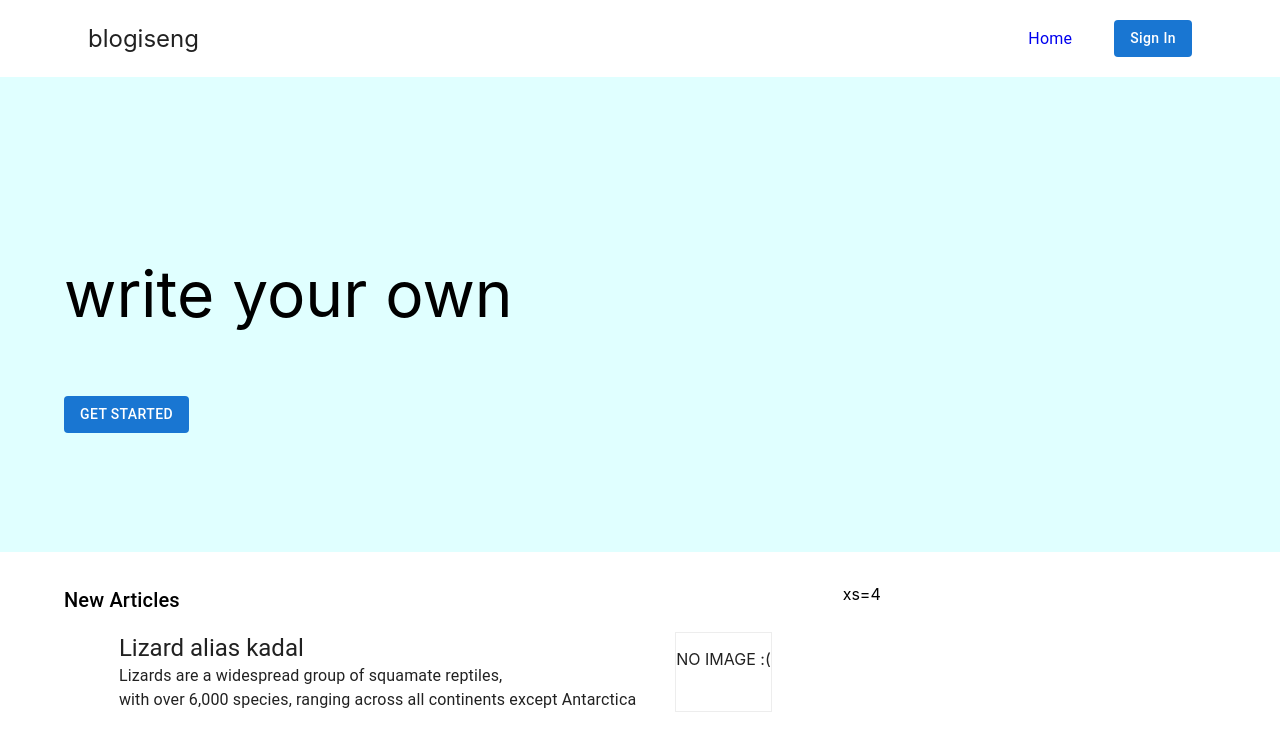
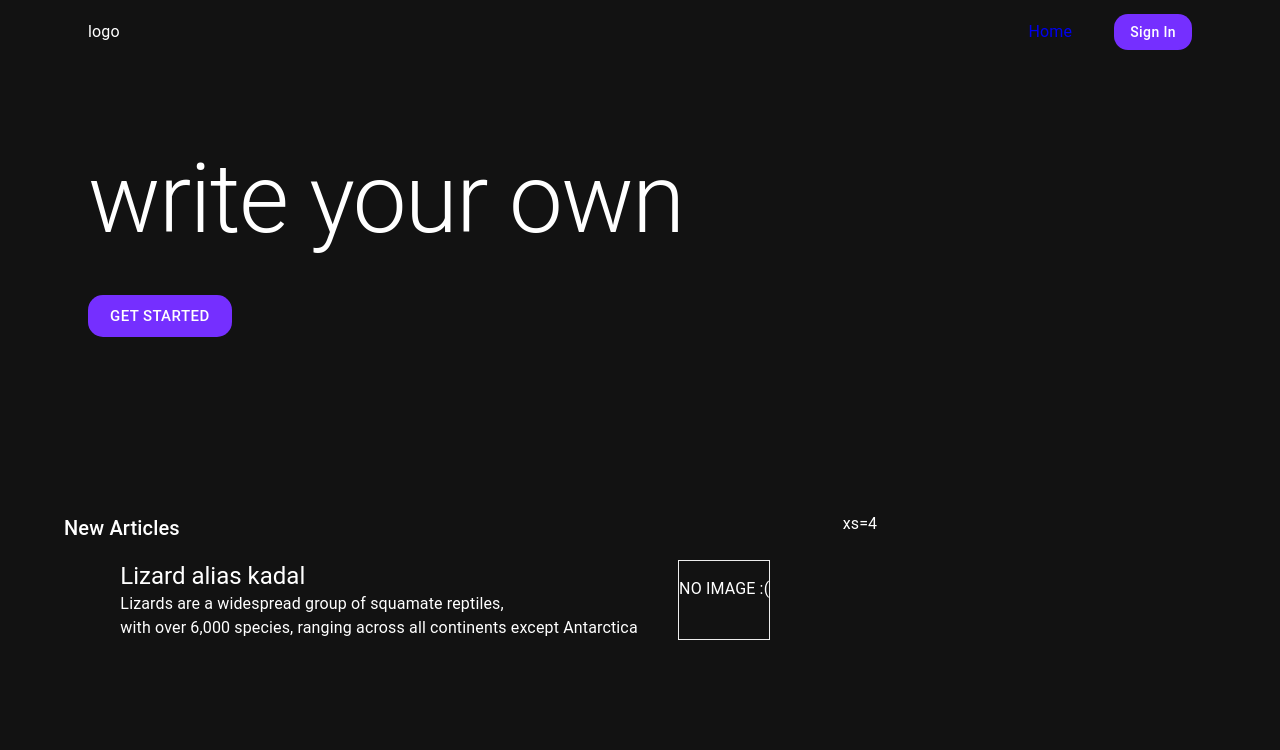
Before and after one commit to dts-kominfo-rea2a/dts-final-project, a React (Create React App) app: page / in a window 1280 px wide. Shown: the top 750 px of the page. Built offline with nearby package versions, Linux system fonts and the light colour scheme.

Commit message:
🐛 fix: adding theme

```diff
--- a/src/App.js
+++ b/src/App.js
@@ -1,8 +1,5 @@
-import "./App.css";
+import CssBaseline from '@mui/material/CssBaseline';
 import SnackbarComponent from "./components/SnackbarComponent";
-// import Button from "@mui/material/Button";
-// import { snackbarSuccess } from "./redux/actions/showSnackbar";
-import { useDispatch } from "react-redux";
 import { Routes, Route } from "react-router-dom";
 import { Layout } from "./layouts/Layout";
 import LoginPage from "./pages/auth/LoginPage";
@@ -10,10 +7,10 @@ import RegisterPage from "./pages/auth/RegisterPage";
 import HomeIndex from "./pages/Home/Index";
 
 function App() {
-  // const dispatch = useDispatch();
 
   return (
-    <div className="App">
+    <>
+      <CssBaseline />
       <SnackbarComponent />
       <Routes>
         <Route element={<Layout />}>
@@ -22,13 +19,7 @@ function App() {
           <Route path="/signup" element={<RegisterPage />} />
         </Route>
       </Routes>
-      {/* <Button
-        color="success"
-        onClick={() => dispatch(snackbarSuccess("Berhasill !!!"))}
-      >
-        Show
-      </Button> */}
-    </div>
+    </>
   );
 }
 
--- a/src/components/NavbarComponent.jsx
+++ b/src/components/NavbarComponent.jsx
@@ -8,11 +8,12 @@ import Divider from '@mui/material/Divider';
 import AppBar from '@mui/material/AppBar';
 // import { useState } from 'react';
 import { Link } from 'react-router-dom';
+import { Typography } from '@mui/material';
 
 
-const LogoApp = () => {
-	return <p style={{ fontSize: '1.5em', textAlign: 'left' }}>blogiseng</p>
-}
+// const LogoApp = () => {
+// 	return <p style={{ fontSize: '1.5em', textAlign: 'left' }}>blogiseng</p>
+// }
 
 // const IconMenu = () => {
 // 	return <p>Menu</p>
@@ -52,10 +53,10 @@ const Navbar = (props) => {
 
 	return (
 		<>
-			<AppBar component="nav" elevation={0} color={''}>
+			<AppBar component="nav" elevation={0}>
 				<Container fixed>
 					<Toolbar sx={{ display: 'flex', justifyContent: 'space-between' }} >
-						<LogoApp />
+						<Typography>logo</Typography>
 						<Divider />
 						<Box sx={{ display: 'flex', gap: '2em', alignItems: 'center' }}>
 							{navItems.map((item) => (
--- a/src/index.js
+++ b/src/index.js
@@ -6,9 +6,12 @@ import App from "./App";
 import { Provider } from "react-redux";
 import store from "./redux/store";
 import reportWebVitals from "./reportWebVitals";
+import { ThemeProvider } from "@mui/material";
+import themes from "./themes";
 
 const root = ReactDOM.createRoot(document.getElementById("root"));
 root.render(
+  <ThemeProvider theme={themes}>
     <React.StrictMode>
       <Provider store={store}>
         <Router>
@@ -16,6 +19,7 @@ root.render(
         </Router>
       </Provider>
     </React.StrictMode>
+  </ThemeProvider>
 );
 
 // If you want to start measuring performance in your app, pass a function
--- a/src/layouts/Layout.jsx
+++ b/src/layouts/Layout.jsx
@@ -1,4 +1,4 @@
-import { Button, Container, Grid } from "@mui/material"
+import { Container } from "@mui/material"
 import { Outlet } from "react-router-dom"
 import Navbar from "../components/NavbarComponent"
 
@@ -8,15 +8,7 @@ export const Layout = () => {
       <Navbar />
 
       <>
-        <div style={{ margin: '4.5em 0em', padding: '0' }}>
-          <Grid sx={{ backgroundColor: 'lightcyan', minWidth: '100%', margin: '0 auto', height: '60vh', display: 'flex', flexDirection: 'column', marginBottom: '2em', alignItems: 'center', justifyContent: 'center' }}>
-            <Container>
-              <Grid>
-                <p style={{ fontSize: '4rem' }}>write your own</p>
-                <Button variant="contained" disableElevation> Get Started </Button>
-              </Grid>
-            </Container>
-          </Grid>
+        <div style={{ margin: '4.em 0em', padding: '0' }}>
           <Container>
             <Outlet />
           </Container>
--- a/src/pages/Home/Index.jsx
+++ b/src/pages/Home/Index.jsx
@@ -1,12 +1,19 @@
-import { Box, Grid, Typography } from "@mui/material"
+import { Box, Button, Container, Grid, Typography } from "@mui/material"
 import CardComponent from "../../components/CardComponent"
 
 const HomeIndex = () => {
   return (
     <>
+      <Box sx={{ minWidth: '100%', height: '60vh', display: 'flex', flexDirection: 'column', marginBottom: '2em', alignItems: 'center', justifyContent: 'center' }}>
+        <Container>
+          <Typography variant='h1'>write your own</Typography>
+          <Box sx={{padding: '20px'}} />
+          <Button variant="contained" size="large" disableElevation> Get Started </Button>
+        </Container>
+      </Box>
       <Grid container spacing={2}>
         <Grid item xs={8} >
-          <Box sx={{ gap: '20px'}}>
+          <Box sx={{ gap: '20px' }}>
             <Typography variant="h6" >New Articles</Typography>
             <CardComponent title={'Lizard alias kadal'} description={'Lizards are a widespread group of squamate reptiles, \n with over 6,000 species, ranging across all continents except Antarctica'} />
           </Box>
--- /dev/null
+++ b/src/themes/index.js
@@ -0,0 +1,72 @@
+import { createTheme } from "@mui/material";
+
+const selectedTheme = true;
+
+const themeMode = selectedTheme ? "dark" : "light";
+
+const themes = createTheme({
+  palette: {
+    mode: themeMode,
+    primary: {
+      main: "#752FFF",
+    },
+    secondary: {
+      main: "#48426d",
+    },
+    success: {
+      main: "#OC3B2E",
+    },
+    error: {
+      main: "#FE3A3a",
+    },
+    warning: {
+      main: "#FFBB31",
+    },
+    info: {
+      main: "#67AEEE",
+    },
+    // background: {
+    //   default: '#fff',
+    //   paper: '#fff',
+    // },
+    breakpoints: {
+      values: {
+        xs: 0,
+        sm: 600,
+        md: 900,
+        lg: 1200,
+        xl: 1536,
+      },
+    },
+  },
+  components: {
+    MuiAppBar: {
+      defaultProps: {
+        color: "inherit"
+      }
+    },
+    MuiCard: {
+      styleOverrides: {
+        root: {
+          backgroundColor: 'inherit'
+        }
+      }
+    },
+    MuiGrid: {
+      styleOverrides: {
+        root: {
+          backgroundColor: "inherit"
+        }
+      }
+    },
+    MuiButton: {
+      styleOverrides: {
+        root: {
+          borderRadius: '1em'
+        }
+      }
+    }
+  }
+});
+
+export default themes;
```
Lines whose indentation alone changed are shown as unchanged.
